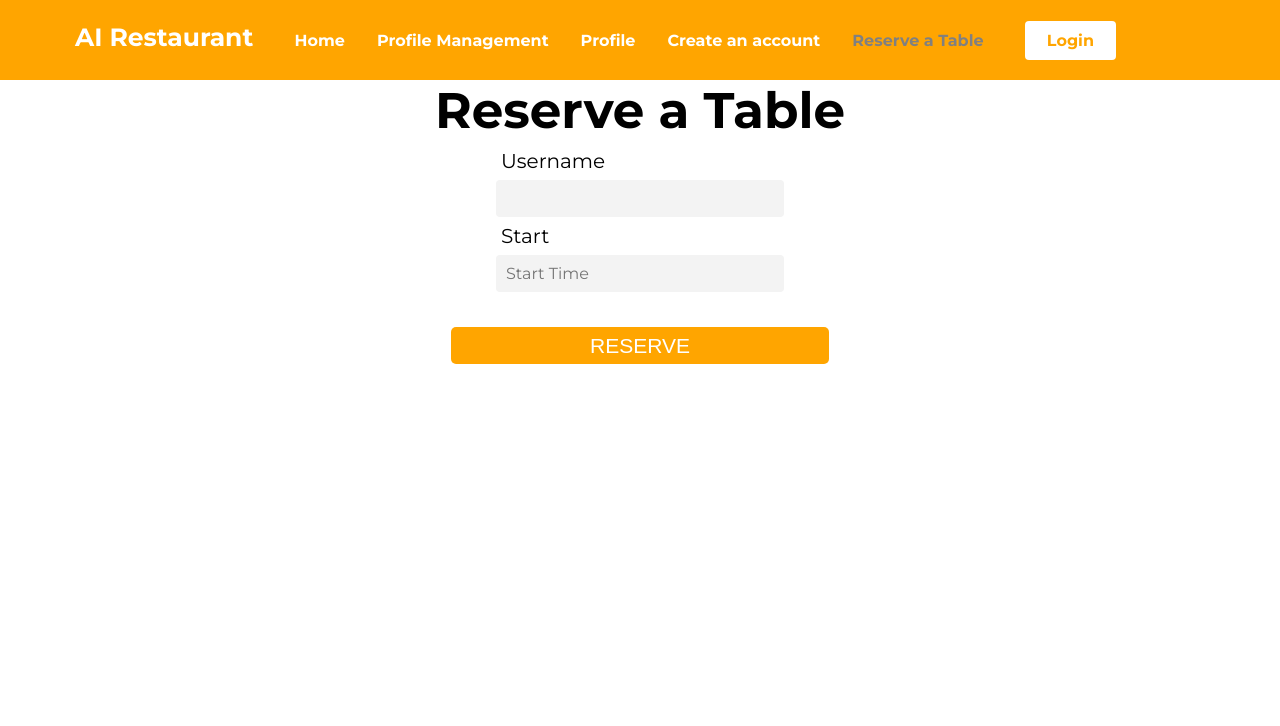
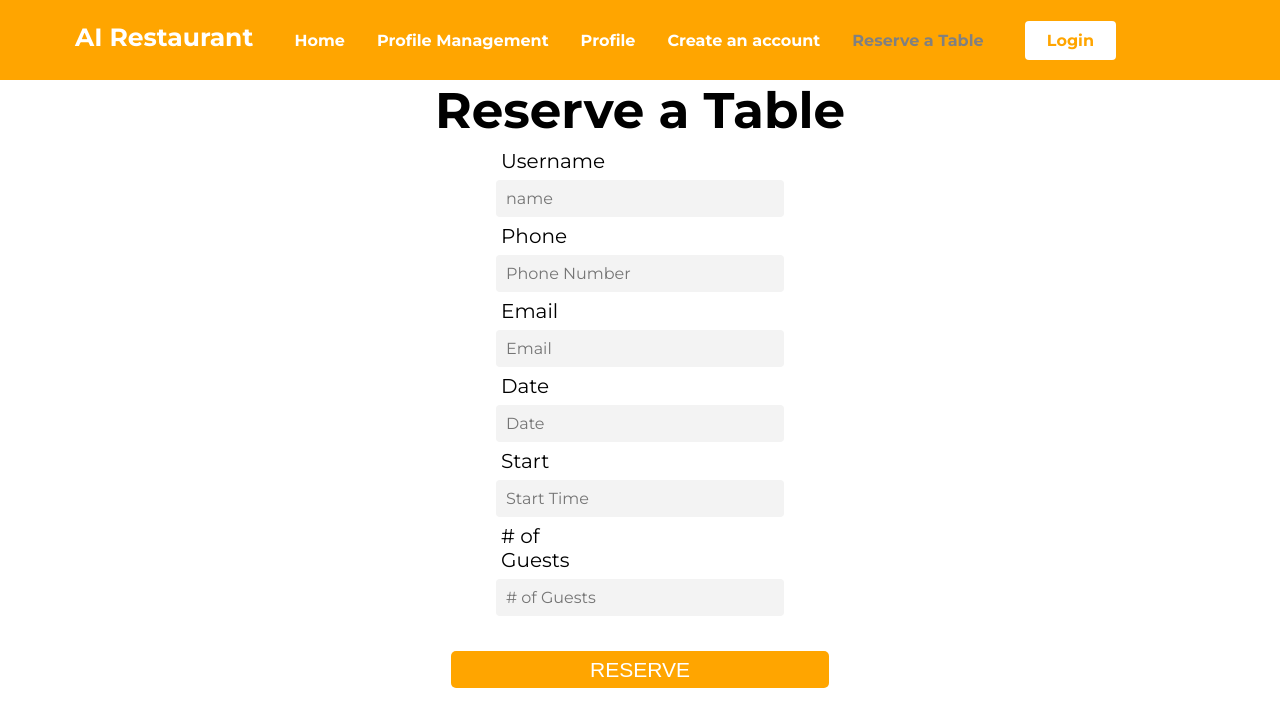
Before and after one commit to mirkwoodia/Cosc4351, a React (Create React App) app: page /reservation in a window 1280 px wide. Shown: the top 726 px of the page. Built offline with nearby package versions, Linux system fonts and the light colour scheme; no server answers.

Commit message:
added some info boxes to reservation.js

```diff
--- a/src/pages/reservation.js
+++ b/src/pages/reservation.js
@@ -56,7 +56,11 @@ function ReservationForm({props}){
 
     const [details, setDetails] = useState({
         username: "",
-        start: ""
+        phone: "",
+        email: "",
+        date: "",
+        start: "",
+        guests: ""
     })
 
     const [error, setError] = useState("");
@@ -69,7 +73,11 @@ function ReservationForm({props}){
         event.preventDefault();
         setDetails({
             username: details.username,
-            start: details.start
+            phone: details.phone,
+            email: details.email,
+            date: details.date,
+            start: details.start,
+            guests: details.guests
         });
 
         const value = {details};
@@ -148,7 +156,40 @@ function ReservationForm({props}){
                             name="username"
                             value={setDetails.username}
                             required
-                            placeholder={backendDetails.username}
+                            placeholder={"name"}
+                            onChange={handleChange}
+                        />
+                    </div>
+                    <div className="form-group">
+                        <label class="special" htmlFor="phone">Phone</label>
+                        <input
+                            type="text"
+                            name="phone"
+                            value={setDetails.phone}
+                            required
+                            placeholder={"Phone Number"}
+                            onChange={handleChange}
+                        />
+                    </div>
+                    <div className="form-group">
+                        <label class="special" htmlFor="email">Email</label>
+                        <input
+                            type="text"
+                            name="email"
+                            value={setDetails.email}
+                            required
+                            placeholder={"Email"}
+                            onChange={handleChange}
+                        />
+                    </div>
+                    <div className="form-group">
+                        <label class="special" htmlFor="date">Date</label>
+                        <input
+                            type="text"
+                            name="date"
+                            value={setDetails.date}
+                            required
+                            placeholder={"Date"}
                             onChange={handleChange}
                         />
                     </div>
@@ -163,6 +204,17 @@ function ReservationForm({props}){
                             onChange={handleChange}
                         />
                     </div>
+                    <div className="form-group">
+                        <label class="special" htmlFor="guests"># of Guests</label>
+                        <input
+                            type="text"
+                            name="guests"
+                            value={setDetails.guests}
+                            required
+                            placeholder={"# of Guests"}
+                            onChange={handleChange}
+                        />
+                    </div>
                     {(error != "") ? (<Error>{error}</Error> ) : ""}
                 </div>
                 <input type="submit" className="special" value="RESERVE"/>
```
